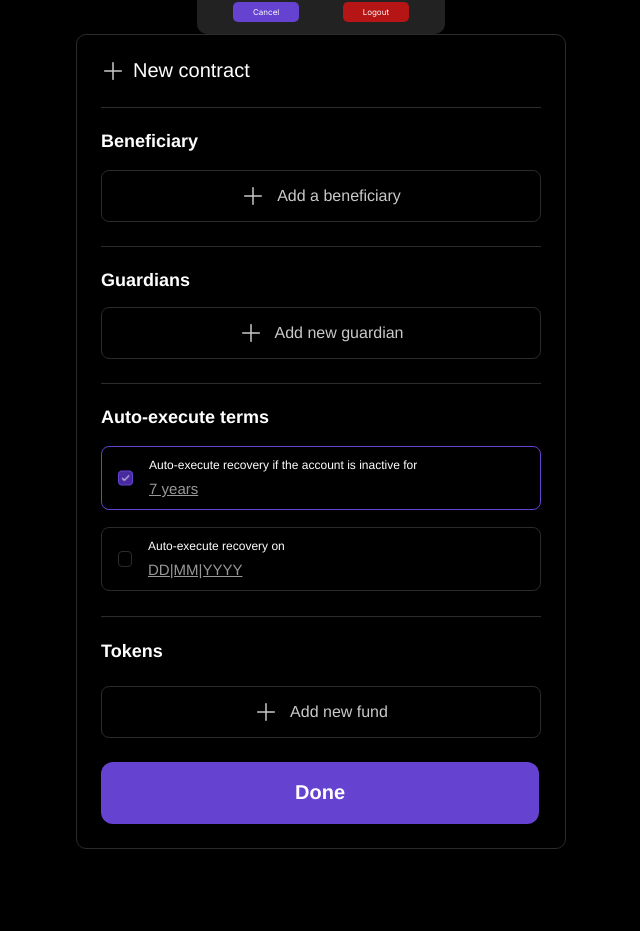
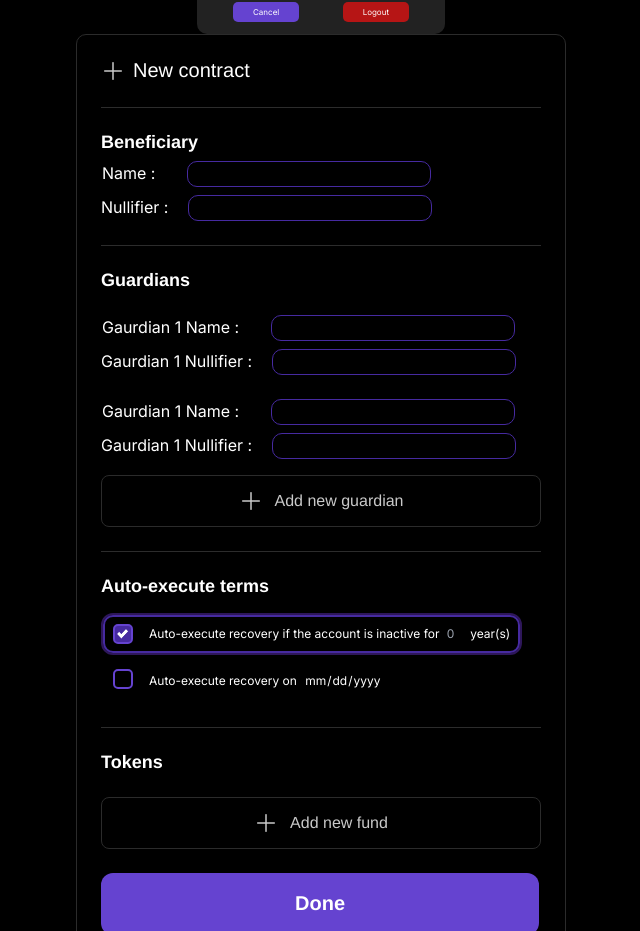
Before and after one commit to Shaurya0104/BackItUp, a Next.js app in the folder frontend/ethindia_frontend/: page / in a window 1280 px wide. Shown: the part 3812-4743 px from the top of the page, without its empty margins (319-959 px from the left). Built offline with nearby package versions, Linux system fonts and the light colour scheme; a web font is replaced by a local one.

Commit message:
added buttons

```diff
--- a/frontend/ethindia_frontend/src/app/components/create_new_contract/index.js
+++ b/frontend/ethindia_frontend/src/app/components/create_new_contract/index.js
@@ -1,7 +1,35 @@
+import { useState } from "react";
+
 export default function Create_new_contract() {
+  const addnewgaurdian = () => {};
+
+  const [isChecked, setIsChecked] = useState(true);
+  const addnewfund = ()=>{
+
+  };
+  const done=()=>{
+
+  }
+
+  const handleCheckboxChange = (e) => {
+    setIsChecked(!isChecked);
+    console.log(isChecked);
+  };
+  const customize_execution_terms1 = isChecked
+    ? "rounded-[10px] border-[#462AA0] border-[2px] border-solid "
+    : "rounded-[10px] border-transparent border-[2px] border-solid ";
+  const customize_execution_terms2 = isChecked
+    ? "rounded-[10px] border-transparent border-[2px] border-solid "
+    : "rounded-[10px] border-[#462AA0] border-[2px] border-solid ";
+  const customize_execution_terms11 = isChecked
+    ? "rounded-[12px] border-[#2E175A] border-[2px] border-solid "
+    : "rounded-[12px] border-transparent border-[2px] border-solid ";
+  const customize_execution_terms22 = isChecked
+    ? "rounded-[12px] border-transparent border-[2px] border-solid "
+    : "rounded-[12px] border-[#2E175A] border-[2px] border-solid ";
   return (
-    <div className="inline-flex rounded-[10px] flex-col items-start gap-[24px] p-[24px] relative bg-black border border-solid border-[#2b2b2b]">
-      <div className="inline-flex items-center justify-center gap-[8px] relative flex-[0_0_auto]">
+    <div className="flex rounded-[10px] flex-col items-start gap-[24px] p-[24px] relative bg-black border border-solid border-[#2b2b2b]">
+      <div className="flex items-center justify-center gap-[8px] relative flex-[0_0_auto]">
         <img
           className="relative w-[24px] h-[24px]"
           alt="Plus"
@@ -16,19 +44,27 @@ export default function Create_new_contract() {
         alt="Line"
         src="images\Line 4.png"
       />
-      <div className="relative w-[440px] h-[90px]">
-        <div className="absolute -top-px left-0 [font-family:'Inter-SemiBold',Helvetica] font-semibold text-white text-[18px] text-center tracking-[0] leading-[normal]">
+      <div className="relative ">
+        <div className=" [font-family:'Inter-SemiBold',Helvetica] font-semibold text-white text-[18px]  tracking-[0] leading-[normal]">
           Beneficiary
         </div>
-        <div className="flex flex-col w-[440px] h-[52px] items-center justify-center gap-[8px] px-[99px] py-[10px] absolute top-[38px] left-0 rounded-[8px] overflow-hidden border border-solid border-[#2b2b2b]">
-          <div className="inline-flex items-center gap-[12px] relative flex-[0_0_auto]">
-            <img
-              className="relative w-[24px] h-[24px]"
-              alt="Plus"
-              src="images\Plus.svg"
-            />
-            <div className="relative w-fit [font-family:'Montserrat-Medium',Helvetica] font-medium text-[#c9c9c9] text-[16px] tracking-[0] leading-[normal]">
-              Add a beneficiary
+        <div className="flex flex-col items-center">
+          <div className="flex flex-row my-2">
+            <div className="text-[#fff]">Name :</div>
+            <div className="ml-8">
+              <input
+                className="bg-transparent border-[1px] rounded-[10px] border-[#462AA0] text-[#fff] px-1"
+                type="text"
+              />
+            </div>
+          </div>
+          <div className="flex flex-row ">
+            <div className="text-[#fff]">Nullifier :</div>
+            <div className="ml-5">
+              <input
+                className="bg-transparent border-[1px] rounded-[10px] border-[#462AA0] text-[#fff] px-1"
+                type="text"
+              />
             </div>
           </div>
         </div>
@@ -39,8 +75,48 @@ export default function Create_new_contract() {
         src="images\Line 4.png"
       />
       <div className="inline-flex flex-col items-start gap-[16px] relative flex-[0_0_auto]">
-        <div className="relative w-fit mt-[-1.00px] [font-family:'Inter-SemiBold',Helvetica] font-semibold text-white text-[18px] tracking-[0] leading-[normal]">
+        <div className=" [font-family:'Inter-SemiBold',Helvetica] font-semibold text-white text-[18px] tracking-[0] leading-[normal]">
           Guardians
+        </div>
+        <div className="flex flex-col items-center">
+          <div className="flex flex-row my-2">
+            <div className="text-[#fff]">Gaurdian 1 Name :</div>
+            <div className="ml-8">
+              <input
+                className="bg-transparent border-[1px] rounded-[10px] border-[#462AA0] text-[#fff] px-1"
+                type="text"
+              />
+            </div>
+          </div>
+          <div className="flex flex-row ">
+            <div className="text-[#fff]">Gaurdian 1 Nullifier :</div>
+            <div className="ml-5">
+              <input
+                className="bg-transparent border-[1px] rounded-[10px] border-[#462AA0] text-[#fff] px-1"
+                type="text"
+              />
+            </div>
+          </div>
+        </div>
+        <div className="flex flex-col items-center">
+          <div className="flex flex-row my-2">
+            <div className="text-[#fff]">Gaurdian 1 Name :</div>
+            <div className="ml-8">
+              <input
+                className="bg-transparent border-[1px] rounded-[10px] border-[#462AA0] text-[#fff] px-1"
+                type="text"
+              />
+            </div>
+          </div>
+          <div className="flex flex-row ">
+            <div className="text-[#fff]">Gaurdian 1 Nullifier :</div>
+            <div className="ml-5">
+              <input
+                className="bg-transparent border-[1px] rounded-[10px] border-[#462AA0] text-[#fff] px-1"
+                type="text"
+              />
+            </div>
+          </div>
         </div>
         <div className="flex flex-col w-[440px] h-[52px] items-center justify-center gap-[8px] px-[99px] py-[10px] relative rounded-[8px] overflow-hidden border border-solid border-[#2b2b2b]">
           <div className="inline-flex items-center gap-[12px] relative flex-[0_0_auto]">
@@ -49,7 +125,10 @@ export default function Create_new_contract() {
               alt="Plus"
               src="images\Plus.svg"
             />
-            <div className="relative w-fit [font-family:'Montserrat-Medium',Helvetica] font-medium text-[#c9c9c9] text-[16px] tracking-[0] leading-[normal]">
+            <div
+              onClick={addnewgaurdian}
+              className="hover:cursor-pointer relative w-fit [font-family:'Montserrat-Medium',Helvetica] font-medium text-[#c9c9c9] text-[16px] tracking-[0] leading-[normal]"
+            >
               Add new guardian
             </div>
           </div>
@@ -60,38 +139,57 @@ export default function Create_new_contract() {
         alt="Line"
         src="images\Line 4.png"
       />
-      <div className="relative w-[440px] h-[184px]">
-        <div className="absolute -top-px left-0 [font-family:'Inter-SemiBold',Helvetica] font-semibold text-[18px] text-white tracking-[0] leading-[normal]">
+      <div className="">
+        <div className=" [font-family:'Inter-SemiBold',Helvetica] font-semibold text-[18px] text-white tracking-[0] leading-[normal]">
           Auto-execute terms
         </div>
-        <div className="absolute w-[440px] h-[146px] top-[38px] left-0">
-          <div className="flex w-[440px] items-center gap-[16px] px-[16px] py-[12px] absolute top-0 left-0 bg-black rounded-[8px] overflow-hidden border border-solid border-[#6543d0] shadow-button-drop-shadow">
-            <img
-              className="relative w-[16px] h-[16px]"
-              alt="Frame"
-              src="images/Frame 61.png"
-            />
-            <div className="inline-flex flex-col items-start justify-center gap-[8px] relative flex-[0_0_auto] mr-[-3.00px]">
-              <p className="relative w-[379px] mt-[-1.00px] [font-family:'Inter_Tight-Regular',Helvetica] font-normal text-[12px] text-white tracking-[0] leading-[normal]">
-                Auto-execute recovery if the account is inactive for
-              </p>
-              <div className="relative w-[379px] [font-family:'Inter-Regular',Helvetica] font-normal text-[#989898] text-[15px] tracking-[0] leading-[normal] underline">
-                7 years
-              </div>
+        <div className={`${customize_execution_terms11}  mt-4`}>
+          <div className={`flex items-center  ${customize_execution_terms1}`}>
+            <div className="flex items-center justify-center px-2">
+              <input
+                type="checkbox"
+                checked={isChecked}
+                onChange={handleCheckboxChange}
+                id="custom-checkbox1"
+                className="index_checkbox  border-2 border-[#6543D0]"
+              />
             </div>
-          </div>
-          <div className="flex w-[440px] items-center gap-[16px] px-[16px] py-[12px] absolute top-[81px] left-0 rounded-[8px] overflow-hidden border border-solid border-[#2b2b2b]">
-            <div className="relative w-[16px] h-[16px] rounded-[4px] border border-solid border-[#2b2b2b]" />
-            <div className="inline-flex flex-col items-start justify-center gap-[8px] relative flex-[0_0_auto] mr-[-3.00px]">
-              <div className="relative w-[379px] mt-[-1.00px] [font-family:'Inter_Tight-Regular',Helvetica] font-normal text-[12px] text-white tracking-[0] leading-[normal]">
-                Auto-execute recovery on
-              </div>
-              <div className="relative w-[379px] [font-family:'Inter-Regular',Helvetica] font-normal text-[#989898] text-[15px] tracking-[0] leading-[normal] underline">
-                DD|MM|YYYY
-              </div>
+
+            <div className="flex justify-center items-center pl-2 py-2 px-2">
+              <label
+                htmlFor="custom-checkbox1"
+                // className="cursor-pointer w-6 h-6 rounded-md border-2 border-purple-500 flex items-center justify-center"
+                className="text-[#fff] text-[12px]"
+              >
+                Auto-execute recovery if the account is inactive for <input  type="text" className="w-4 mx-1 bg-transparent text-[#fff] appearance-none" placeholder="0" /> year(s)
+              </label>
             </div>
           </div>
         </div>
+
+        <div className={`${customize_execution_terms22}`}>
+          <div className={`flex items-center  ${customize_execution_terms2}`}>
+            <div className="flex justify-center px-2">
+              <input
+                type="checkbox"
+                checked={!isChecked}
+                onChange={handleCheckboxChange}
+                id="custom-checkbox2"
+                className="index_checkbox  border-2 border-[#6543D0]"
+              />
+            </div>
+            <div className="pl-2 px-2 py-2">
+              <label
+                htmlFor="custom-checkbox2"
+                // className="cursor-pointer w-6 h-6 rounded-md border-2 border-purple-500 flex items-center justify-center"
+                className="text-[#fff] text-[12px]"
+              >
+                Auto-execute recovery on <input type="date" className="bg-transparent ml-1" />
+              </label>
+            </div>
+          </div>
+        </div>
+
       </div>
       {/* <hr /> */}
       <img
@@ -110,14 +208,14 @@ export default function Create_new_contract() {
               alt="Plus"
               src="images\Plus.svg"
             />
-            <div className="relative w-fit [font-family:'Montserrat-Medium',Helvetica] font-medium text-[#c9c9c9] text-[16px] tracking-[0] leading-[normal]">
+            <div onclick={addnewfund} className="hover:cursor-pointer relative w-fit [font-family:'Montserrat-Medium',Helvetica] font-medium text-[#c9c9c9] text-[16px] tracking-[0] leading-[normal]">
               Add new fund
             </div>
           </div>
         </div>
       </div>
       <div className="inline-flex items-center justify-center gap-[8px] px-[194px] py-[20px] relative flex-[0_0_auto] bg-[#6543d0] rounded-[12px] overflow-hidden">
-        <div className="relative w-fit mt-[-1.00px] [font-family:'Inter-SemiBold',Helvetica] font-semibold text-white text-[20px] text-center tracking-[0] leading-[normal] whitespace-nowrap">
+        <div onclick={done} className="hover:cursor-pointer relative w-fit mt-[-1.00px] [font-family:'Inter-SemiBold',Helvetica] font-semibold text-white text-[20px] text-center tracking-[0] leading-[normal] whitespace-nowrap">
           Done
         </div>
       </div>
```
